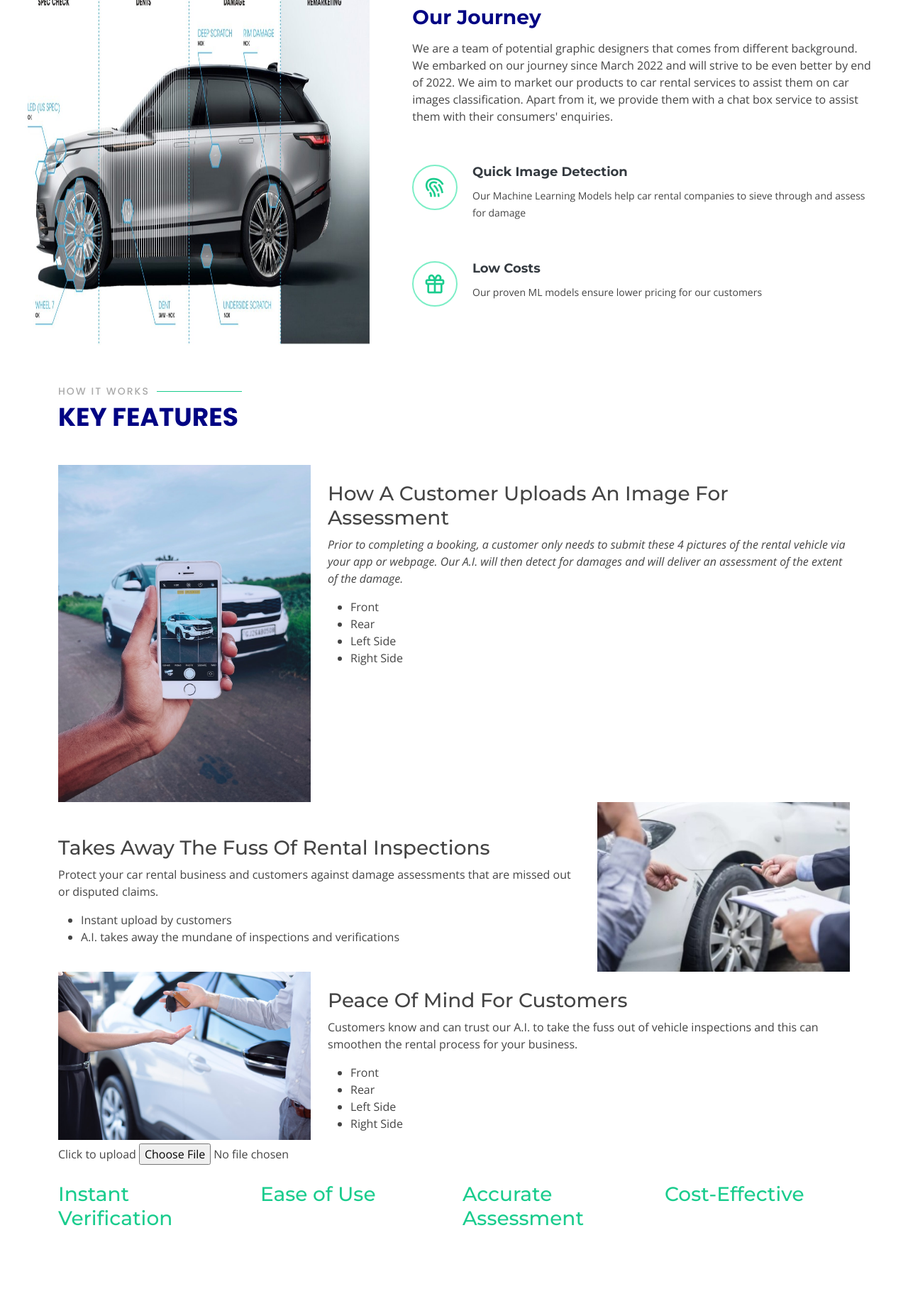
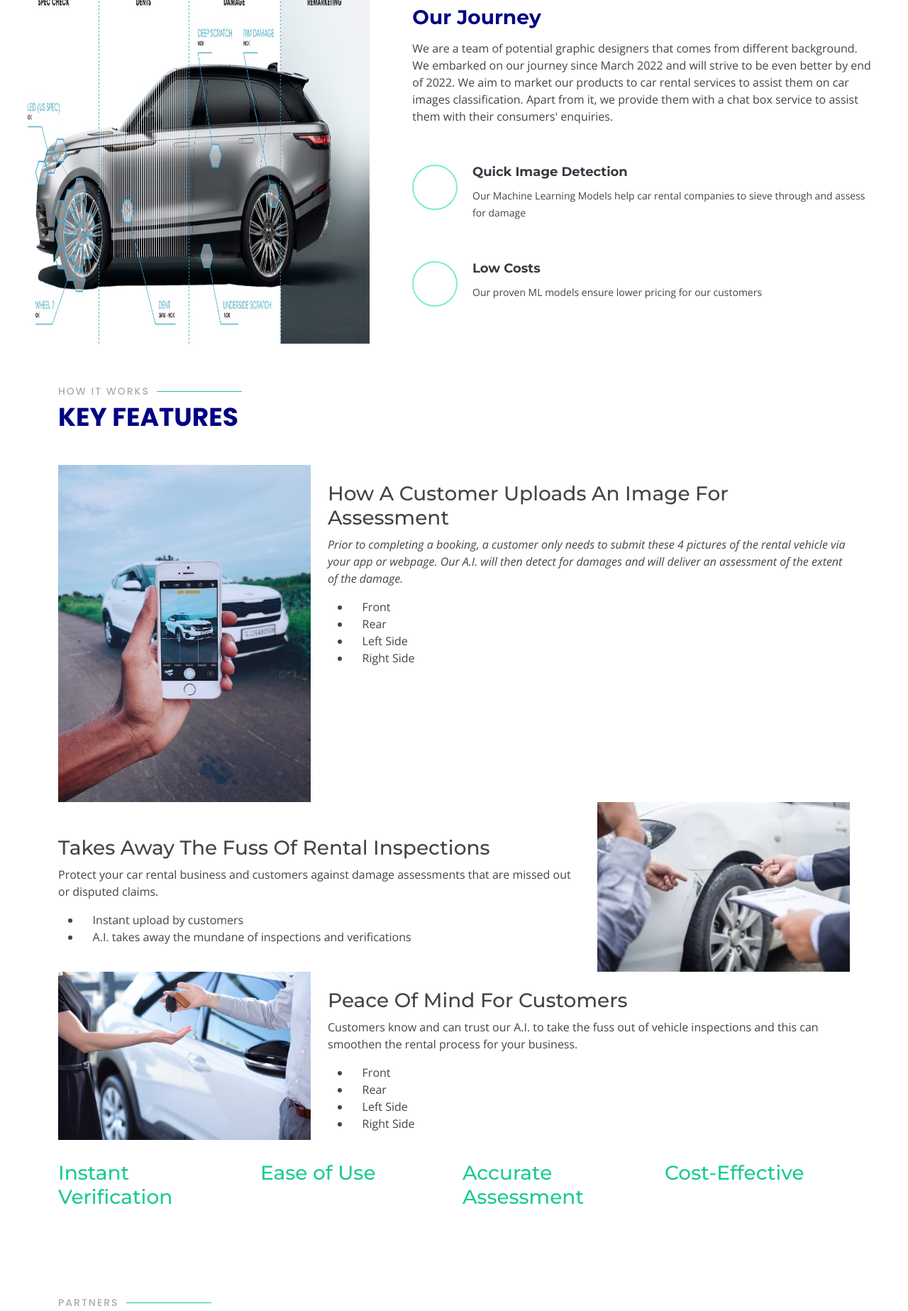
Before and after one commit to zuhairimarican/finalautorent, a Flask app: page / in a window 1280 px wide. Shown: the part 758-2605 px from the top of the page at 71% size. Run offline with Flask 2, Linux system fonts and the light colour scheme; some libraries are stand-ins or nearby versions; some web fonts are replaced.

Commit message:
Update index.html

```diff
--- a/templates/index.html
+++ b/templates/index.html
@@ -19,8 +19,8 @@
 
   <link rel= "stylesheet" type= "text/css" href= "{{ url_for('static',filename='css/aos.css') }}">
   <link rel= "stylesheet" type= "text/css" href= "{{ url_for('static',filename='css/bootstrap.min.css') }}">
-  <link rel= "stylesheet" type= "text/css" href= "{{ url_for('static',filename='bootstrap-icons.css') }}">
-  <link rel= "stylesheet" type= "text/css" href= "{{ url_for('static',filename='scss/boxicons.min.css') }}">
+  <link rel= "stylesheet" type= "text/css" href= "{{ url_for('static',filename='css/bootstrap-icons.css') }}">
+  <link rel= "stylesheet" type= "text/css" href= "{{ url_for('static',filename='css/boxicons.min.css') }}">
   <link rel= "stylesheet" type= "text/css" href= "{{ url_for('static',filename='css/glightbox.min.css') }}">
   <link rel= "stylesheet" type= "text/css" href= "{{ url_for('static',filename='css/remixicon.css') }}">
   <link rel= "stylesheet" type= "text/css" href= "{{ url_for('static',filename='css/swiper-bundle.min.css') }}">
@@ -206,19 +206,6 @@
         </div>
 
 
-
-        <div class="row" data-aos="fade-left">
-           <form action="/predict" method="post" enctype="multipart/form-data" class="services-link">
-            <div class="drop-zone">
-                <spans>Click to upload</spans>
-                <input type="file" name="file1" class="drop-zone__input" required="required" accept="image/*" onchange='if (this.value != 0) { this.form.submit(); this.form.reset(); }'>
-            </div>
-            </form>
-
-
-          </div>
-
-
           <div class="row" data-aos="fade-left">
           <div class="col-lg-3 col-md-4">
             <div class="icon-box" data-aos="zoom-in" data-aos-delay="50">
@@ -370,7 +357,7 @@
 
                     <div class="col-lg-3 col-md-6 mt-5 mt-lg-0">
             <div class="member" data-aos="zoom-in" data-aos-delay="300">
-              <div class="pic"><img src="{{ url_for('static',filename='images/team/kunmeng.jpeg') }}" class="img-fluid" alt=""></div>
+              <div class="pic"><img src="{{ url_for('static',filename='images/team/kunmeng.jpg') }}" class="img-fluid" alt=""></div>
               <div class="member-info">
                 <h4>Kun Meng</h4>
                 <span>CTO</span>
```
